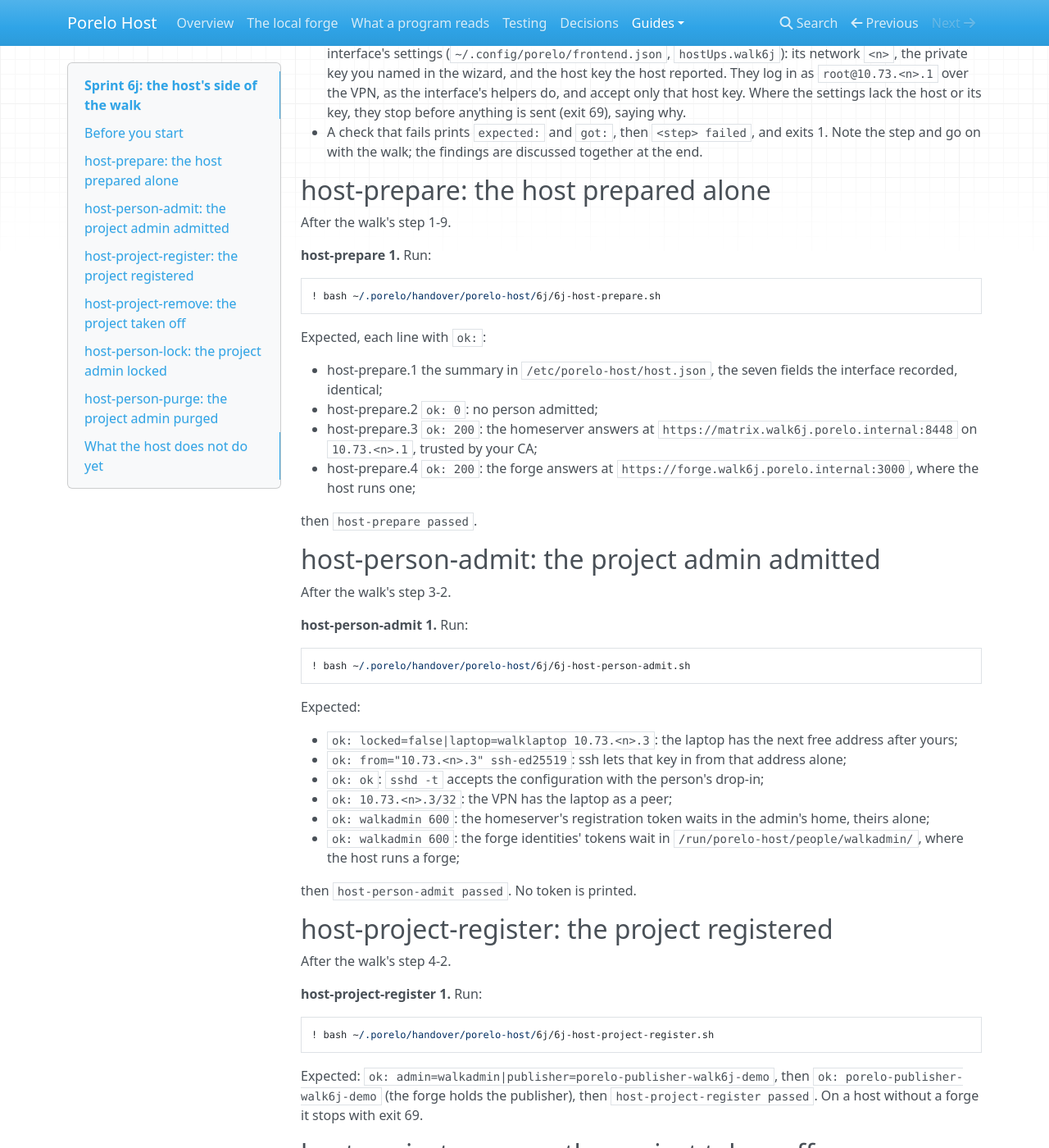
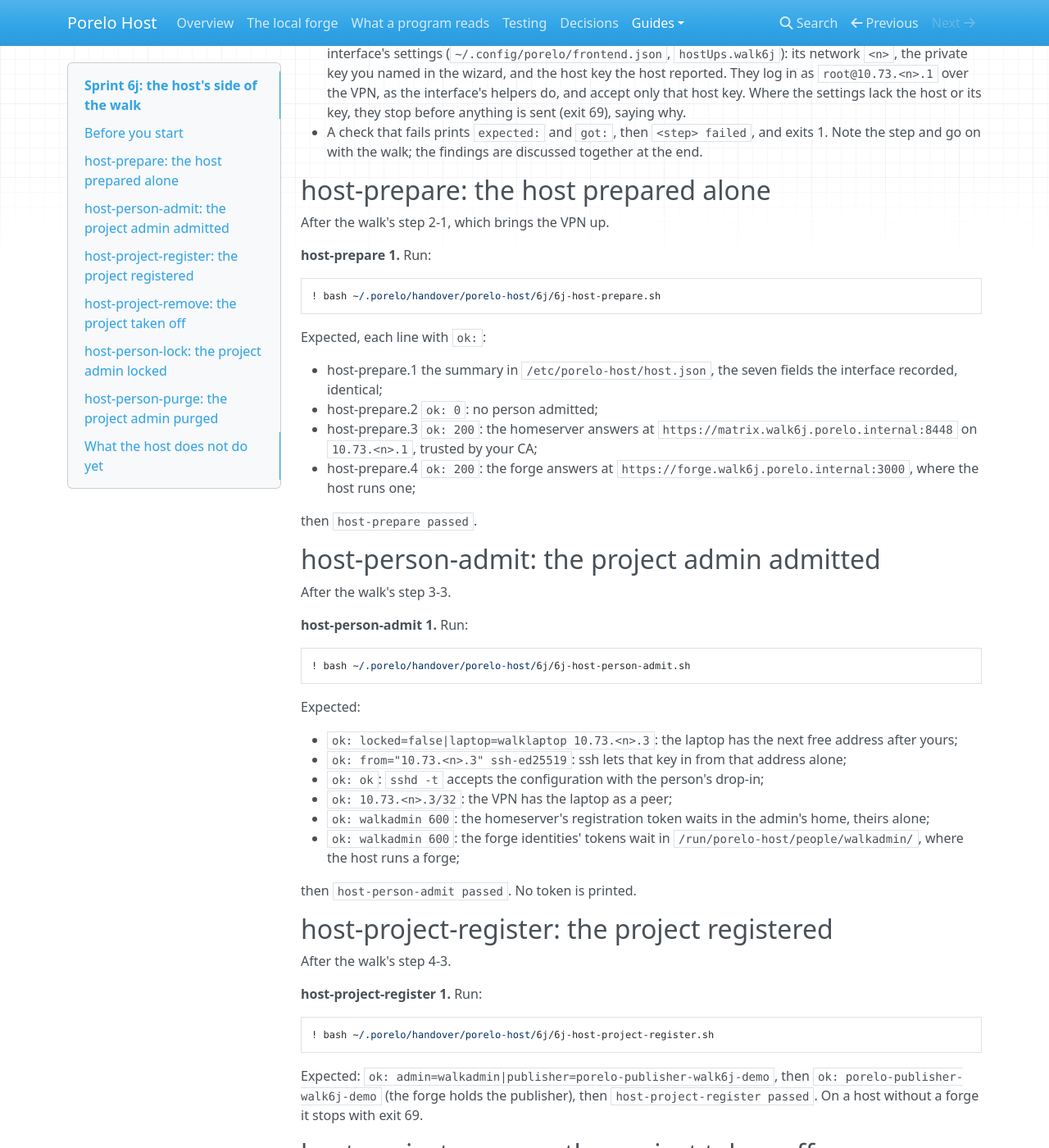
Before and after one commit to porelo-ai/porelo-host, an MkDocs documentation site: the page built from doc/guides/6j-host.md, in a window 1280 px wide and 1400 px high, scrolled down 800 px. Shown: the whole window at 82% size. Built offline with MkDocs 1.6.1, drawn with Linux system fonts in a browser that asks for light colours; nearby versions of some CDN libraries.

Commit message:
Place the guide's host checks after the walk's closing steps
The walk runs host-prepare once the VPN is up, and the admit and
register checks after the last step of their acts.

Assisted-by: Claude Code, claude-opus-5-5

```diff
--- a/doc/guides/6j-host.md
+++ b/doc/guides/6j-host.md
@@ -42,7 +42,7 @@ registers only when it first sets up a project's messages, after `project follow
 
 ## host-prepare: the host prepared alone
 
-After the walk's step 1-9.
+After the walk's step 2-1, which brings the VPN up.
 
 **host-prepare 1.** Run:
 
@@ -62,7 +62,7 @@ then `host-prepare passed`.
 
 ## host-person-admit: the project admin admitted
 
-After the walk's step 3-2.
+After the walk's step 3-3.
 
 **host-person-admit 1.** Run:
 
@@ -84,7 +84,7 @@ then `host-person-admit passed`. No token is printed.
 
 ## host-project-register: the project registered
 
-After the walk's step 4-2.
+After the walk's step 4-3.
 
 **host-project-register 1.** Run:
 
```
